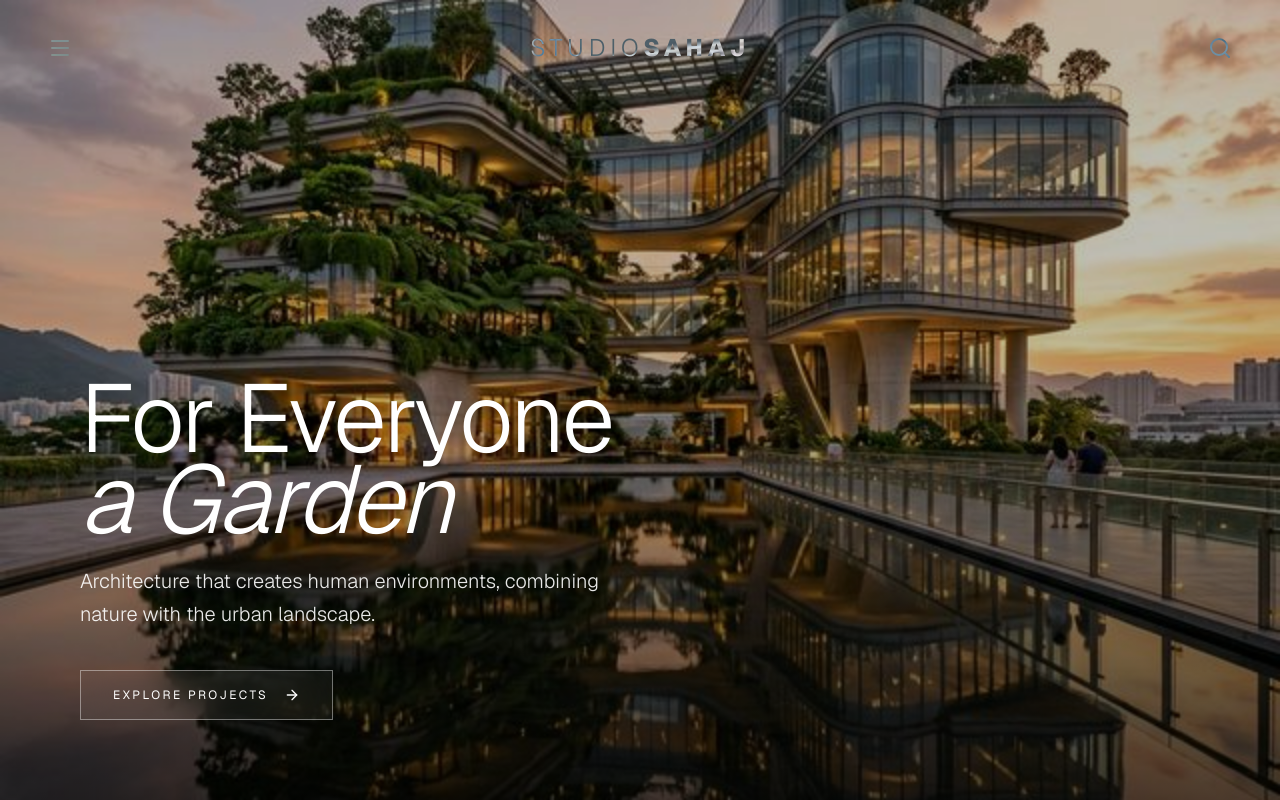
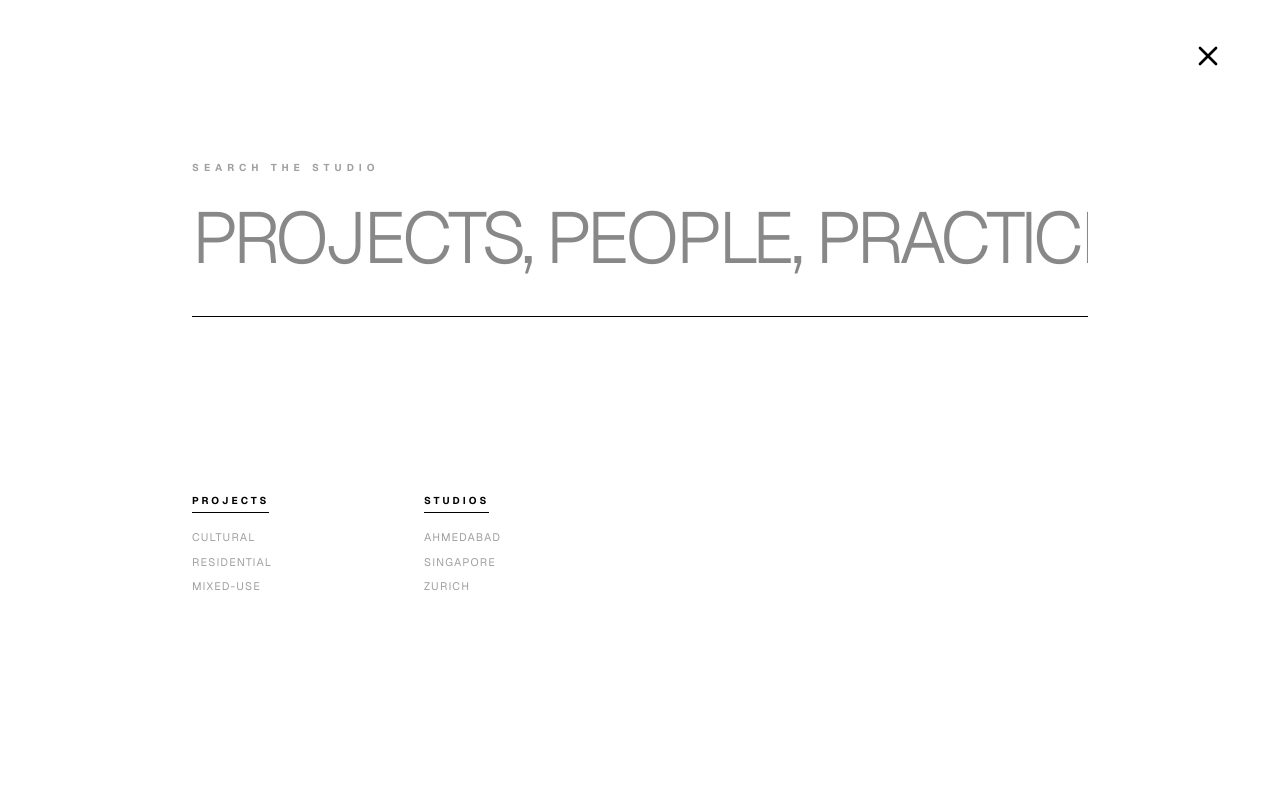
Before and after one commit to Ayush-Patel-56/Architecture-website, a Next.js app: page / in a window 1280 px wide. Both pictures are taken after a click on the element 1220 px from the left and 48 px from the top of the page. Shown: the top 800 px of the page. Built offline with nearby package versions, Linux system fonts and the light colour scheme.

Commit message:
Implement functional full-screen search system

```diff
--- a/src/components/Navigation.tsx
+++ b/src/components/Navigation.tsx
@@ -8,7 +8,9 @@ import Image from 'next/image';
 
 export default function Navigation() {
   const [isOpen, setIsOpen] = useState(false);
+  const [isSearchOpen, setIsSearchOpen] = useState(false);
   const [scrolled, setScrolled] = useState(false);
+  const [searchQuery, setSearchQuery] = useState('');
 
   useEffect(() => {
     const handleScroll = () => {
@@ -28,10 +30,30 @@ export default function Navigation() {
     { name: 'Contact', href: '/contact' },
   ];
 
+  const searchData = [
+    { title: 'Cultural Center', cat: 'Project', href: '/projects' },
+    { title: 'Residential Tower', cat: 'Project', href: '/projects' },
+    { title: 'Institutional Hub', cat: 'Project', href: '/projects' },
+    { title: 'Marina Bay Sands', cat: 'Project', href: '/projects' },
+    { title: 'Firm Philosophy', cat: 'Practice', href: '/practice' },
+    { title: 'Global Topology', cat: 'Practice', href: '/practice' },
+    { title: 'Moshe Safdie', cat: 'People', href: '/people' },
+    { title: 'Ahmedabad Studio', cat: 'Contact', href: '/contact' },
+    { title: 'Singapore Studio', cat: 'Contact', href: '/contact' },
+    { title: 'Careers', cat: 'Links', href: '/careers' },
+  ];
+
+  const filteredResults = searchQuery.trim() === ''
+    ? []
+    : searchData.filter(item =>
+        item.title.toLowerCase().includes(searchQuery.toLowerCase()) ||
+        item.cat.toLowerCase().includes(searchQuery.toLowerCase())
+      );
+
   return (
     <>
       <nav className={`fixed top-0 left-0 w-full z-[100] flex justify-between items-center px-6 md:px-12 py-8 transition-all duration-500 ${
-        scrolled ? 'bg-white/80 backdrop-blur-md py-4 text-black' : 'mix-blend-difference text-white'
+        scrolled ? 'bg-white/80 backdrop-blur-md py-4 text-black border-b border-black/5' : 'mix-blend-difference text-white'
       }`}>
         <div className="flex items-center gap-4 cursor-pointer group" onClick={() => setIsOpen(true)}>
           <Menu className="w-6 h-6 transition-transform group-hover:scale-110" />
@@ -44,7 +66,7 @@ export default function Navigation() {
           </div>
         </Link>
 
-        <div className="cursor-pointer group">
+        <div className="cursor-pointer group" onClick={() => setIsSearchOpen(true)}>
           <Search className="w-6 h-6 transition-transform group-hover:scale-110" />
         </div>
       </nav>
@@ -57,7 +79,7 @@ export default function Navigation() {
             animate={{ opacity: 1 }}
             exit={{ opacity: 0 }}
             transition={{ duration: 0.5, ease: [0.22, 1, 0.36, 1] }}
-            className="fixed inset-0 z-[110] bg-white flex flex-col items-center justify-center"
+            className="fixed inset-0 z-[110] bg-white flex flex-col items-center justify-center p-6"
           >
             <button
               onClick={() => setIsOpen(false)}
@@ -66,13 +88,13 @@ export default function Navigation() {
               <X className="w-8 h-8 text-black transition-transform group-hover:rotate-90 duration-500" />
             </button>
 
-            <div className="flex flex-col items-center gap-8 md:gap-12">
+            <div className="flex flex-col items-center gap-6 md:gap-10">
               {menuItems.map((item, index) => (
                 <motion.div
                   key={item.name}
                   initial={{ opacity: 0, y: 30 }}
                   animate={{ opacity: 1, y: 0 }}
-                  transition={{ delay: 0.1 + index * 0.1, duration: 0.8, ease: [0.22, 1, 0.36, 1] }}
+                  transition={{ delay: 0.1 + index * 0.05, duration: 0.8, ease: [0.22, 1, 0.36, 1] }}
                 >
                   <Link
                     href={item.href}
@@ -87,7 +109,95 @@ export default function Navigation() {
             </div>
 
             <div className="absolute bottom-12 text-[10px] uppercase tracking-[0.4em] text-neutral-400">
-               Boston  |  Jerusalem  |  Singapore  |  Shanghai
+               Ahmedabad  |  Boston  |  Singapore  |  Zurich  |  Shanghai
+            </div>
+          </motion.div>
+        )}
+      </AnimatePresence>
+
+      {/* Search Overlay */}
+      <AnimatePresence>
+        {isSearchOpen && (
+          <motion.div
+            initial={{ opacity: 0, scale: 1.05 }}
+            animate={{ opacity: 1, scale: 1 }}
+            exit={{ opacity: 0 }}
+            className="fixed inset-0 z-[120] bg-white flex flex-col items-center p-8 md:p-20 overflow-y-auto"
+          >
+            <button
+              onClick={() => {
+                setIsSearchOpen(false);
+                setSearchQuery('');
+              }}
+              className="absolute top-8 right-6 md:right-12 group p-2"
+            >
+              <X className="w-8 h-8 text-black transition-transform group-hover:rotate-90 duration-500" />
+            </button>
+
+            <div className="w-full max-w-4xl pt-20">
+              <div className="flex flex-col gap-12">
+                 <div className="space-y-4">
+                    <p className="text-[10px] uppercase tracking-[0.5em] text-neutral-400 font-bold">Search the Studio</p>
+                    <input
+                      autoFocus
+                      type="text"
+                      value={searchQuery}
+                      onChange={(e) => setSearchQuery(e.target.value)}
+                      placeholder="Projects, People, Practice..."
+                      className="w-full text-4xl md:text-7xl font-light uppercase tracking-tighter bg-transparent border-b border-black/10 focus:border-black outline-none pb-8 transition-all"
+                    />
+                 </div>
+
+                 <div className="space-y-8">
+                    {filteredResults.length > 0 ? (
+                      <div className="grid grid-cols-1 md:grid-cols-2 gap-x-12 gap-y-6">
+                        {filteredResults.map((result, i) => (
+                           <motion.div
+                            key={`${result.title}-${i}`}
+                            initial={{ opacity: 0, x: -20 }}
+                            animate={{ opacity: 1, x: 0 }}
+                            transition={{ delay: i * 0.05 }}
+                           >
+                             <Link
+                              href={result.href}
+                              onClick={() => {
+                                setIsSearchOpen(false);
+                                setSearchQuery('');
+                              }}
+                              className="group flex flex-col gap-2 border-b border-black/5 pb-4 hover:border-black transition-all"
+                             >
+                                <span className="text-[9px] uppercase tracking-[0.3em] text-neutral-400 group-hover:text-black font-bold">{result.cat}</span>
+                                <span className="text-2xl font-light uppercase tracking-widest">{result.title}</span>
+                             </Link>
+                           </motion.div>
+                        ))}
+                      </div>
+                    ) : (
+                      searchQuery.trim() !== '' && (
+                        <p className="text-xl font-light text-neutral-400 uppercase tracking-widest italic">No matching results found.</p>
+                      )
+                    )}
+                 </div>
+
+                 <div className="pt-20 grid grid-cols-2 md:grid-cols-4 gap-8">
+                    <div className="space-y-4">
+                       <p className="text-[10px] uppercase tracking-[0.3em] font-bold text-black border-b border-black w-fit pb-1">Projects</p>
+                       <div className="flex flex-col gap-2 text-[11px] uppercase tracking-widest text-neutral-400">
+                          <p onClick={() => setSearchQuery('Cultural')} className="cursor-pointer hover:text-black">Cultural</p>
+                          <p onClick={() => setSearchQuery('Residential')} className="cursor-pointer hover:text-black">Residential</p>
+                          <p onClick={() => setSearchQuery('Mixed-Use')} className="cursor-pointer hover:text-black">Mixed-Use</p>
+                       </div>
+                    </div>
+                    <div className="space-y-4">
+                       <p className="text-[10px] uppercase tracking-[0.3em] font-bold text-black border-b border-black w-fit pb-1">Studios</p>
+                       <div className="flex flex-col gap-2 text-[11px] uppercase tracking-widest text-neutral-400">
+                          <p onClick={() => setSearchQuery('Ahmedabad')} className="cursor-pointer hover:text-black">Ahmedabad</p>
+                          <p onClick={() => setSearchQuery('Singapore')} className="cursor-pointer hover:text-black">Singapore</p>
+                          <p onClick={() => setSearchQuery('Zurich')} className="cursor-pointer hover:text-black">Zurich</p>
+                       </div>
+                    </div>
+                 </div>
+              </div>
             </div>
           </motion.div>
         )}
```
